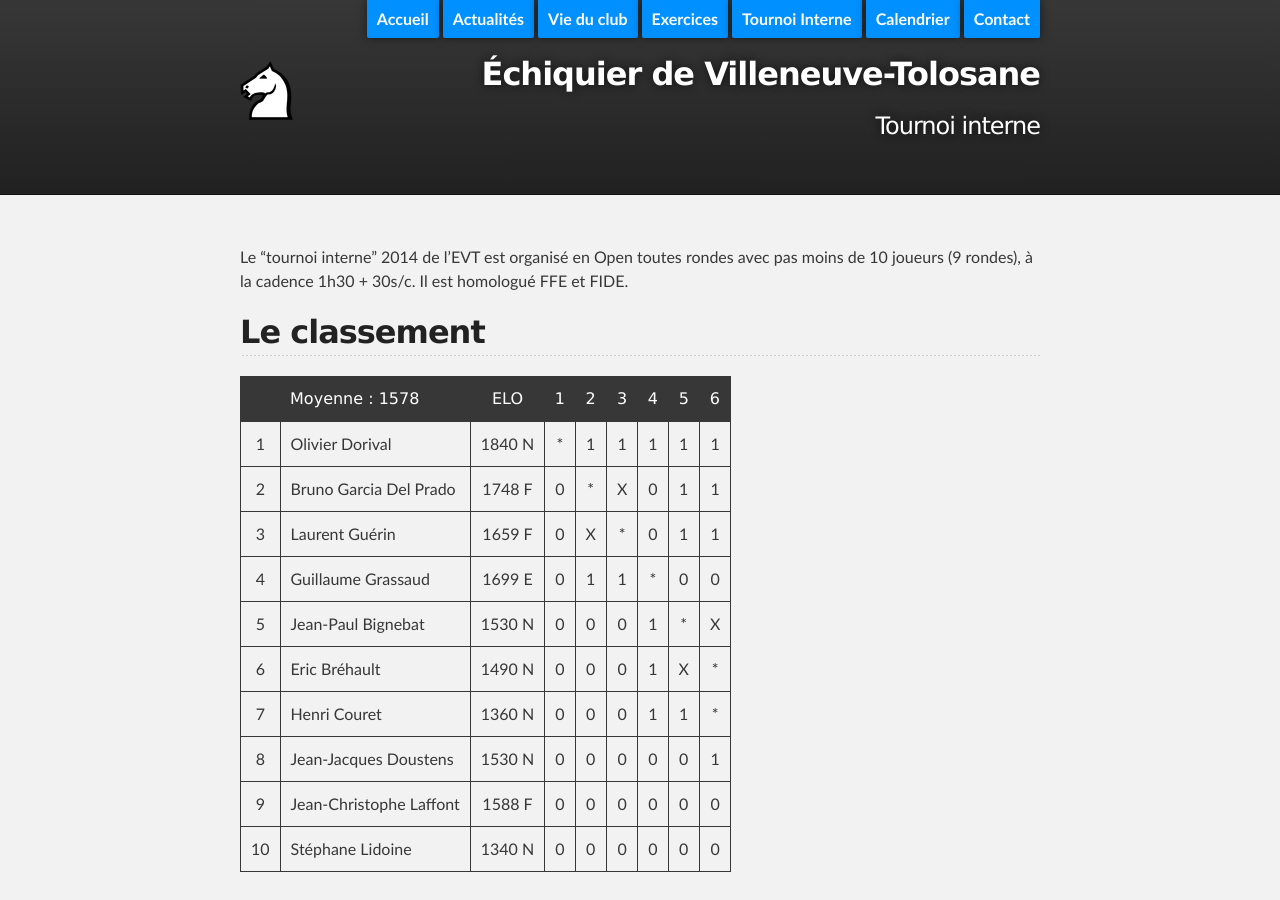
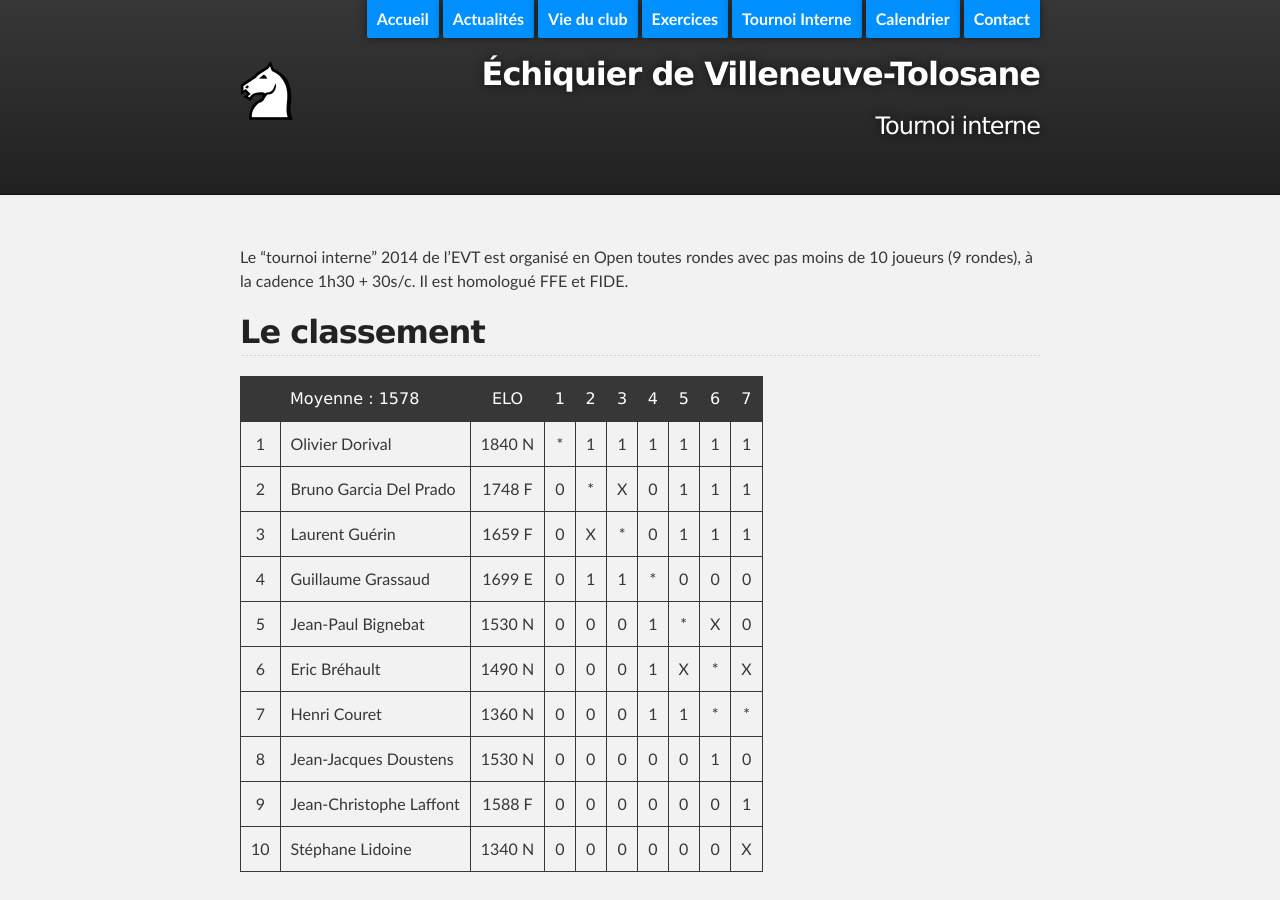
Before and after one commit to echiquier-villeneuve-tolosane/echiquier-villeneuve-tolosane.github.io, a Jekyll site: the page built from tournoiinterne.md, in a window 1280 px wide and 900 px high. Built offline with Jekyll 4.4.1, drawn with Linux system fonts in a browser that asks for light colours; nearby versions of some CDN libraries.

Commit message:
Updated tournoiinterne.md

```diff
--- a/tournoiinterne.md
+++ b/tournoiinterne.md
@@ -9,18 +9,18 @@
 
 ## Le classement
 
-|   | Moyenne : 1578          | ELO    | 1 | 2 | 3 | 4 | 5 | 6 |
-|:-:| ----------------------- |:------:|:-:|:-:|:-:|:-:|:-:|:-:|
-|1  | Olivier Dorival 		  | 1840 N | * | 1 | 1 | 1 | 1 | 1 |
-|2  | Bruno Garcia Del Prado  | 1748 F | 0 | * | X | 0 | 1 | 1 |
-|3  | Laurent Guérin          | 1659 F | 0 | X | * | 0 | 1 | 1 |
-|4  | Guillaume Grassaud      | 1699 E | 0 | 1 | 1 | * | 0 | 0 |
-|5  | Jean-Paul Bignebat      | 1530 N | 0 | 0 | 0 | 1 | * | X |
-|6  | Eric Bréhault           | 1490 N | 0 | 0 | 0 | 1 | X | * |
-|7  | Henri Couret            | 1360 N | 0 | 0 | 0 | 1 | 1 | * |
-|8  | Jean-Jacques Doustens   | 1530 N | 0 | 0 | 0 | 0 | 0 | 1 |
-|9  | Jean-Christophe Laffont | 1588 F | 0 | 0 | 0 | 0 | 0 | 0 |
-|10 | Stéphane Lidoine        | 1340 N | 0 | 0 | 0 | 0 | 0 | 0 |
+|   | Moyenne : 1578          | ELO    | 1 | 2 | 3 | 4 | 5 | 6 | 7 |
+|:-:| ----------------------- |:------:|:-:|:-:|:-:|:-:|:-:|:-:|:-:|
+|1  | Olivier Dorival 		  | 1840 N | * | 1 | 1 | 1 | 1 | 1 | 1 |
+|2  | Bruno Garcia Del Prado  | 1748 F | 0 | * | X | 0 | 1 | 1 | 1 |
+|3  | Laurent Guérin          | 1659 F | 0 | X | * | 0 | 1 | 1 | 1 |
+|4  | Guillaume Grassaud      | 1699 E | 0 | 1 | 1 | * | 0 | 0 | 0 |
+|5  | Jean-Paul Bignebat      | 1530 N | 0 | 0 | 0 | 1 | * | X | 0 |
+|6  | Eric Bréhault           | 1490 N | 0 | 0 | 0 | 1 | X | * | X |
+|7  | Henri Couret            | 1360 N | 0 | 0 | 0 | 1 | 1 | * | * |
+|8  | Jean-Jacques Doustens   | 1530 N | 0 | 0 | 0 | 0 | 0 | 1 | 0 |
+|9  | Jean-Christophe Laffont | 1588 F | 0 | 0 | 0 | 0 | 0 | 0 | 1 |
+|10 | Stéphane Lidoine        | 1340 N | 0 | 0 | 0 | 0 | 0 | 0 | X |
 
 ## Le détail, ronde après ronde
 
```
